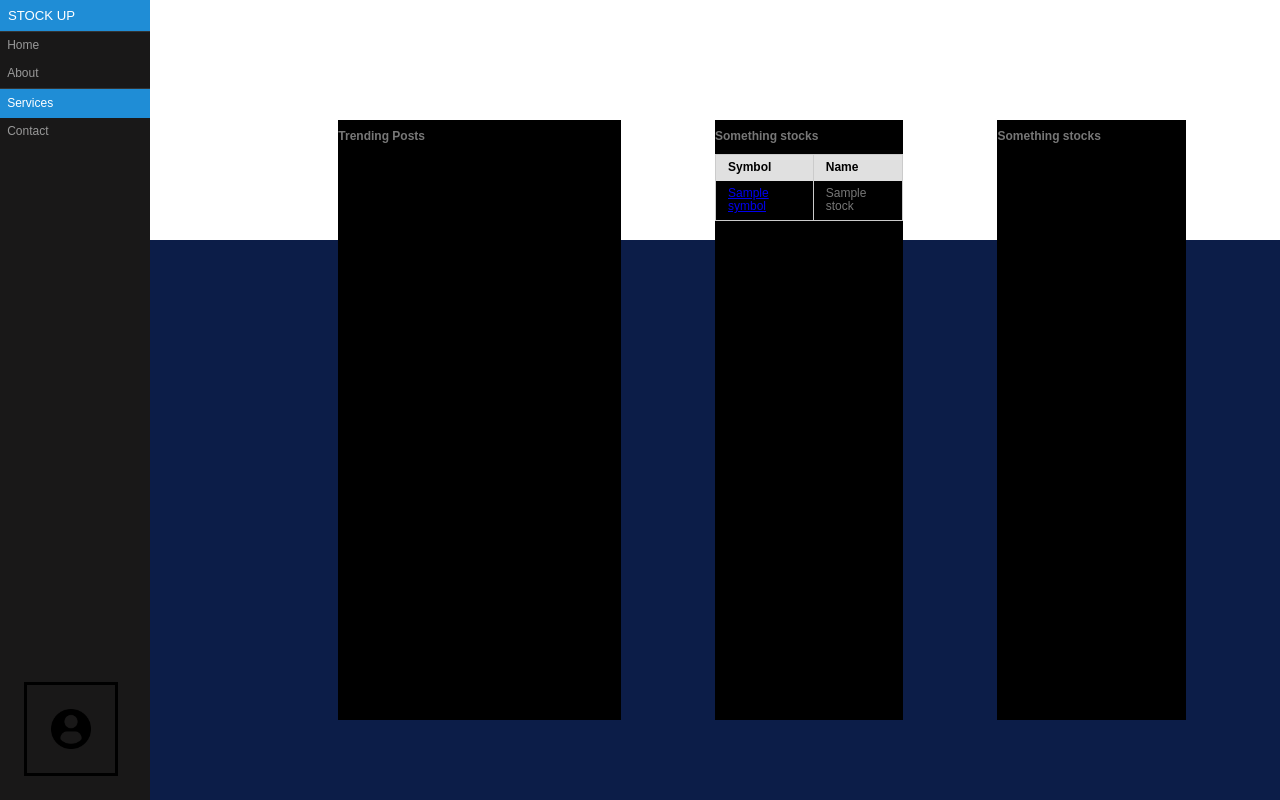
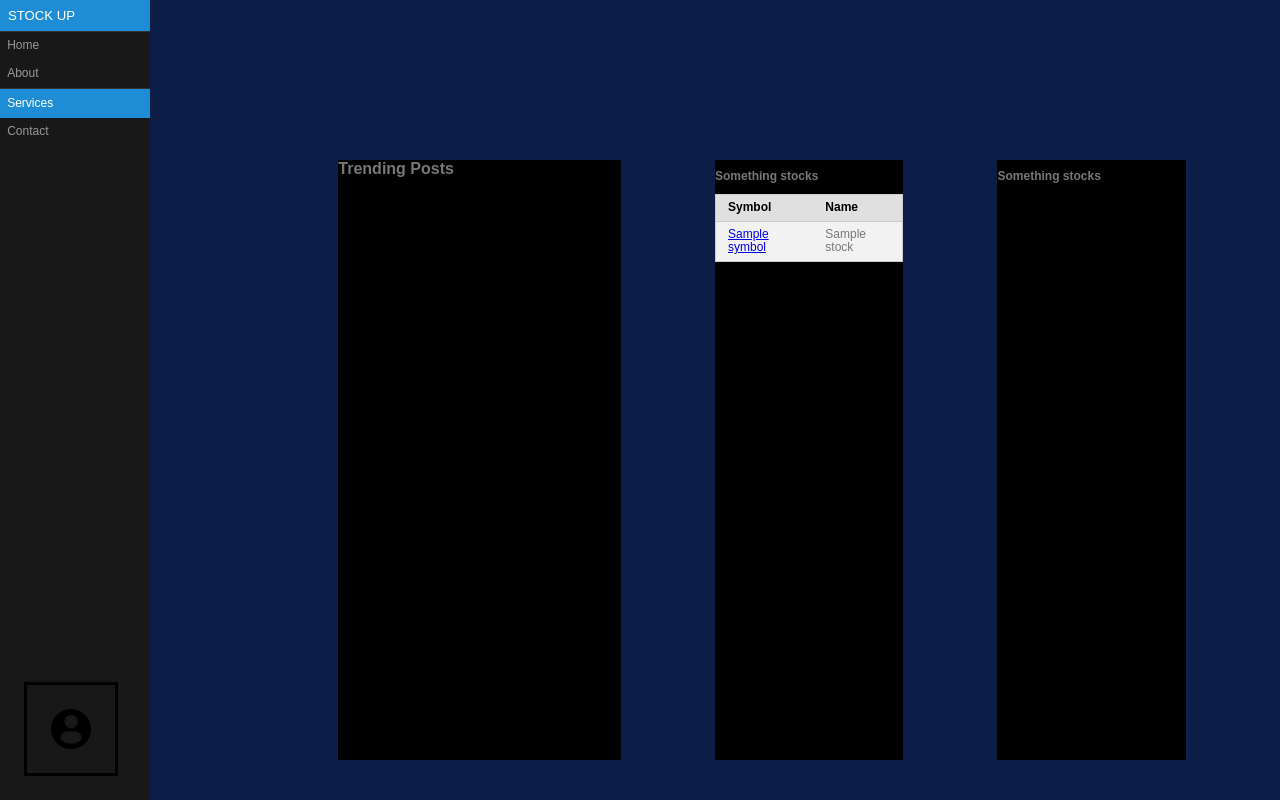
Before and after one commit to csci5117s24/project-1-the-boys, a Flask app: template templates/mainpage.html in a window 1280 px wide. Run offline with Flask 3, Linux system fonts and the light colour scheme; the template is opened without the code that fills it: most values are stand-ins (such as "Sample title", 1, 10 or a date in 2020); some libraries are stand-ins or nearby versions.

Commit message:
some changes

```diff
--- a/server.py
+++ b/server.py
@@ -26,9 +26,6 @@ environment = Environment
 
 pool = None
 
-
-app = Flask(__name__)
-environment = Environment
 app.secret_key = os.environ["FLASK_SECRET"]
 
 
@@ -39,8 +36,10 @@ def mainpage():
     url_for('static', filename = 'styling/style.css')
     splist=SPCSV()
     splist.pop(0)
-    return render_template('frame.html', splist=splist) #This will be changed when the basic frame is created and then used as an extension for all of our pages
+    for stock in splist:
+        stock['link'] = "https://finance.yahoo.com/quote/"+stock["symbol"]+"?.tsrc=fin-srch"
 
+    return render_template('mainpage.html', splist=splist)
 
 
 
--- a/static/styling/style.css
+++ b/static/styling/style.css
@@ -327,13 +327,26 @@ Hides the menu at `48em`, but modify this based on your app's needs.
 
 }
 
+
+
+
 .pure-g div:nth-child(even){
     background-color: black;
-    height:75vh;
     position:relative;
     top:50%;
 }
-.pure-g:nth-child(odd){
-    background-color: white;
-    height:30vh;
+
+
+#stock-view-div, #trending-div{
+    overflow-y:scroll;
+    height:75vh;
+    display:block;
 }
+#trending-div{
+    display:flex;
+    flex-direction: column;
+}
+#top-space{
+    height: 20vh;
+    background-color: transparent;
+}
--- a/stock_api.py
+++ b/stock_api.py
@@ -26,10 +26,8 @@ def fetch_tops():
 def SPCSV():
     file = open('static\csv\constituents.csv')
     csvreader = csv.reader(file)
-
-
     spAll = []
     for row in csvreader:
         spAll.append({"symbol":row[0],"name":row[1]})
-    print(len(spAll))
+
     return spAll
--- a/templates/columns.html
+++ b/templates/columns.html
@@ -1,11 +1,11 @@
 {%extends "frame.html"%}
 {%block content%}
 <div id="main">
-    <div class="pure-g">
+    <div class="pure-g" >
         <div class="pure-u-1-6">
 
         </div>
-        <div class="pure-u-1-4">
+        <div class="pure-u-1-4 " id="trending-div">
             {%block main%}
 
             {%endblock%}
@@ -13,7 +13,7 @@
         <div class="pure-u-1-12">
 
         </div>
-        <div class="pure-u-1-6">
+        <div class="pure-u-1-6" id="stock-view-div">
             {%block secondary%}
 
             {%endblock%}
--- a/templates/frame.html
+++ b/templates/frame.html
@@ -40,7 +40,9 @@
 
 
     </div>
+    <div class="pure-g" id="top-space">
 
+    </div>
     {%block content%}
     {%endblock%}
 
--- a/templates/mainpage.html
+++ b/templates/mainpage.html
@@ -1,13 +1,21 @@
 {%extends "columns.html"%}
 {%block main%}
 
-<h2>Trending Posts</h2>
+<h1>Trending Posts</h1>
+<div class="pure-g">
+    <div class="pure-u-1-12">
+    </div>
+    <div class="pure-u-20-24">
+    </div>
+    <div class="pure-u-1-12">
+    </div>
+</div>
 
 {%endblock%}
 
 {%block secondary%}
 <h2>Something stocks</h2>
-<table class="pure-table pure-table-bordered">
+<table class="pure-table pure-table-horizontal pure-table-striped">
     <thead>
         <tr>
 
@@ -20,7 +28,7 @@
         {%for stock in splist%}
         <tr>
 
-           <td><a href="https://finance.yahoo.com/quote/"+{{stock.symbol}}>{{stock.symbol}}</td>
+           <td><a href={{stock.link}}>{{stock.symbol}}</td>
             <td>{{stock.name}}</td>
 
         </tr>
--- a/templates/signup.html
+++ b/templates/signup.html
@@ -5,7 +5,7 @@
 
     <form action="/submitUser" method="POST" class="pure-form pure-form-stacked">
         <fieldset>
-            <legend>CSCI 5117 survey Maurice Yu</legend>
+            <legend>CSCI 5117 survey Maurice Yu and Brady Doyle</legend>
             <span class="pure-form-message">This is a required field.</span>
             <div class="pure-control-group">
                 <label for="aligned-name">Username</label>
```
Also changed, not shown: static/js/us.js (line endings or trailing spaces).
